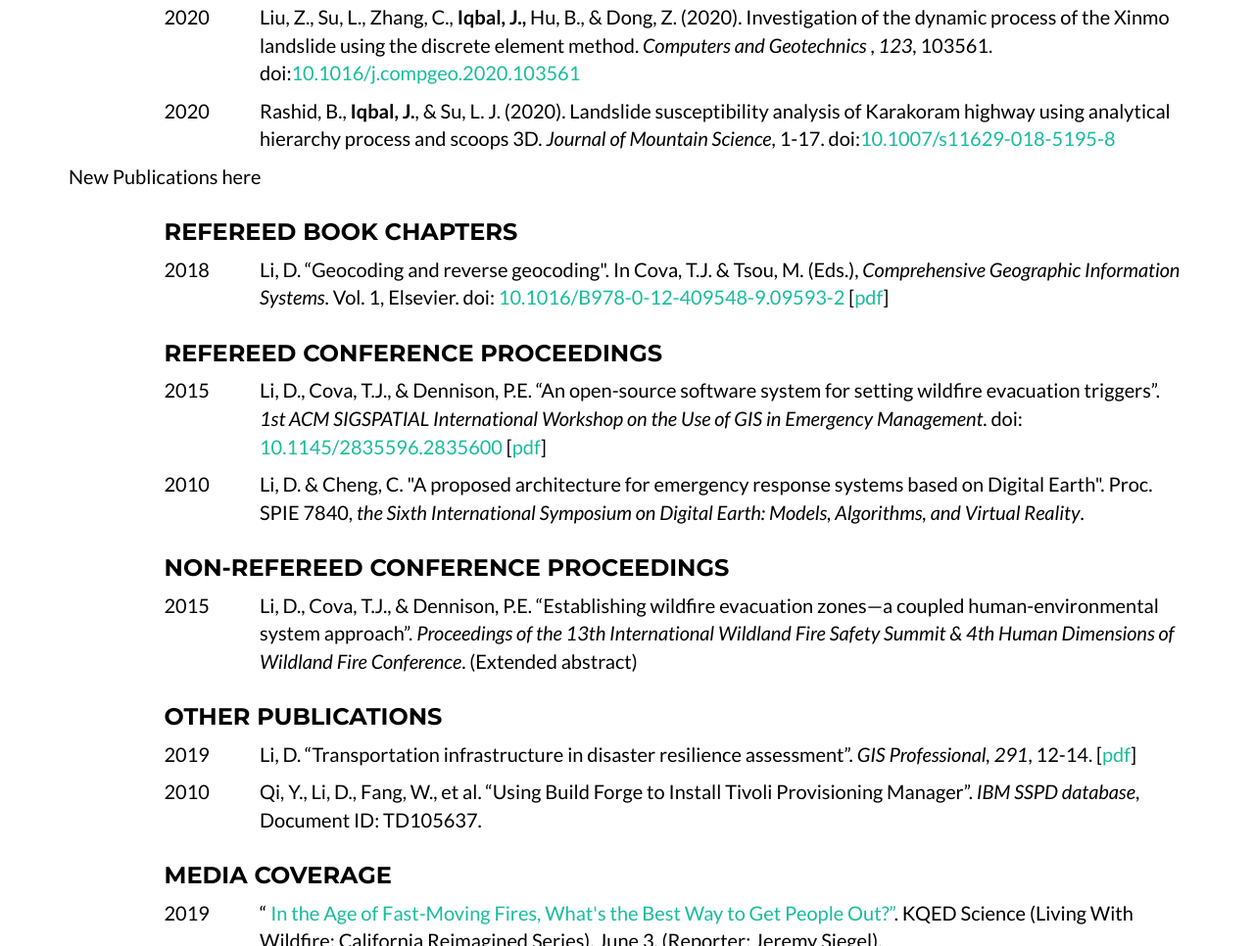
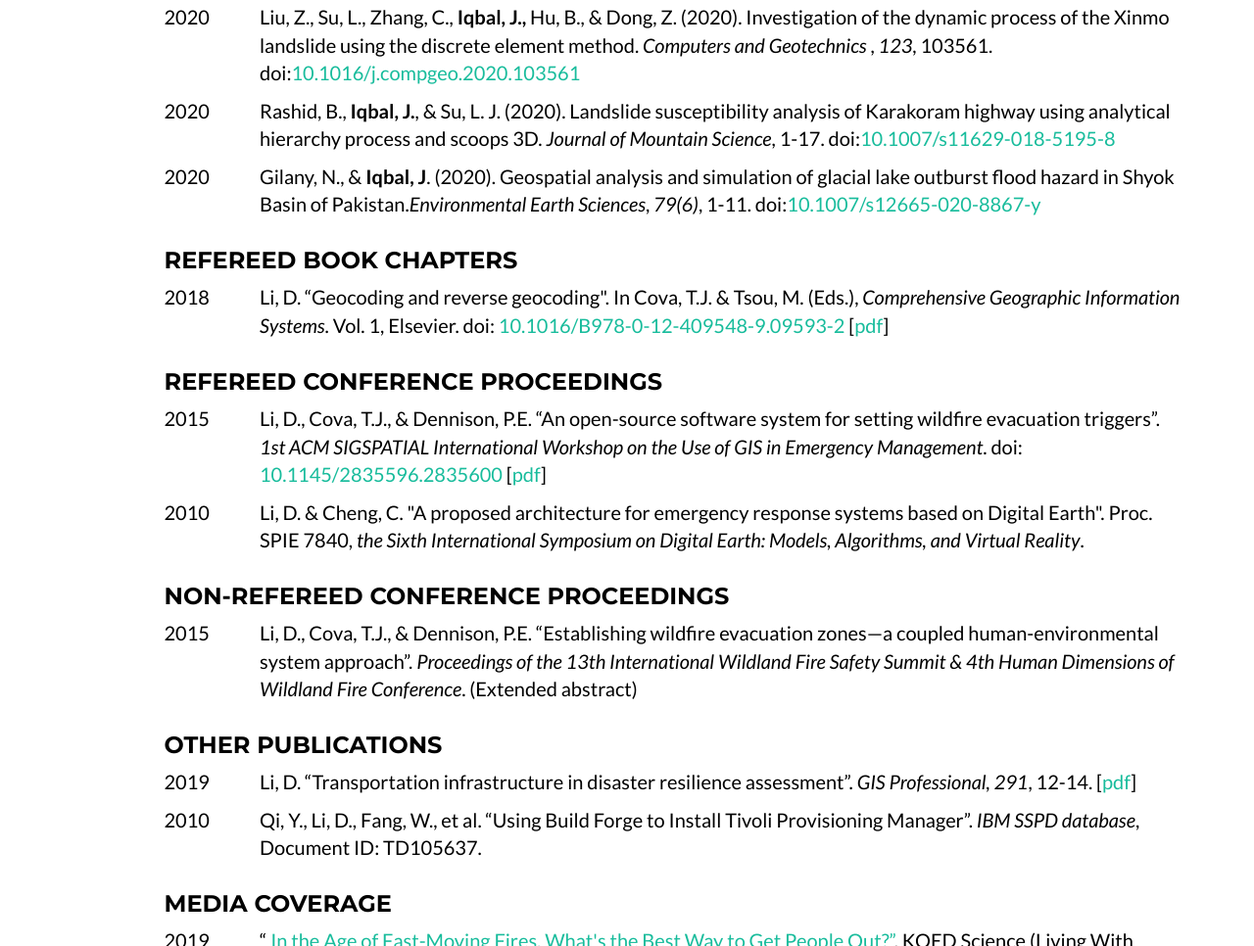
Before and after one commit to drjavediqbal/drjavediqbal.github.io, a website: page index.html in a window 1280 px wide. Shown: the part 3941-4907 px from the top of the page at 98% size. Drawn offline with nearby package versions, Linux system fonts and the light colour scheme.

Commit message:
Update index.html

```diff
--- a/index.html
+++ b/index.html
@@ -330,7 +330,17 @@
                 </div>
             </div>
 
-            <p> New Publications here</p>
+            <div class="row">
+                <div class="col-lg-1 col-lg-offset-1">
+                    <p>2020</p>
+                </div>
+                <div class="col-lg-10">
+                    <p> Gilany, N., & <b> Iqbal, J</b>. (2020). Geospatial analysis and simulation of glacial lake outburst flood hazard in Shyok Basin of Pakistan.<i>Environmental Earth Sciences</i>, <i>79(6)</i>, 1-11.
+                        doi:<a href="https://doi.org/10.1007/s12665-020-8867-y">10.1007/s12665-020-8867-y</a>
+                    </p>
+                </div>
+            </div>
+
 
 
             <div class="row">
```
